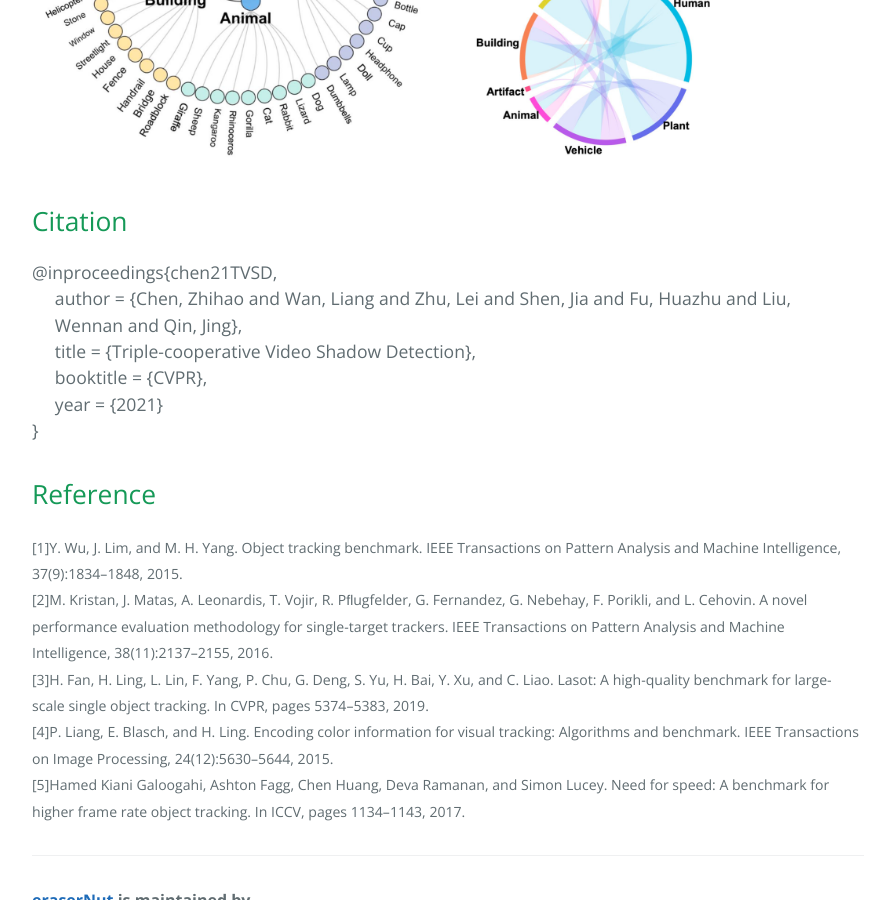
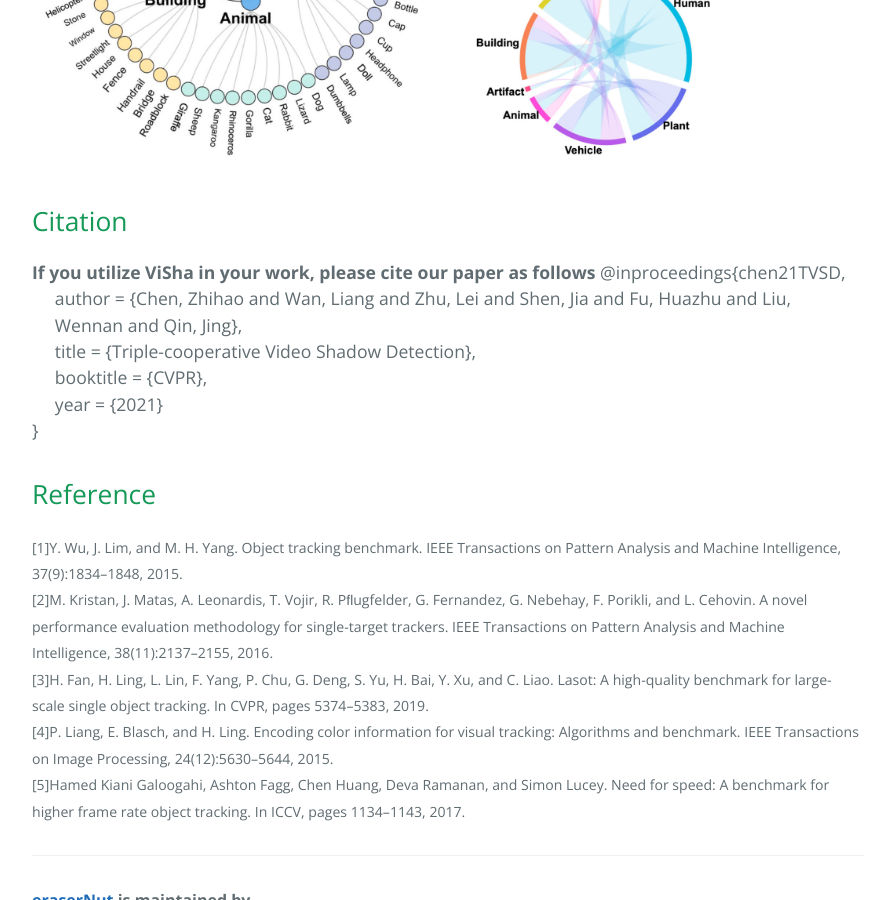
Before and after one commit to eraserNut/eraserNut.github.io, a Jekyll site: the page built from _posts/2021-04-06-ViSha.markdown, in a window 1280 px wide and 900 px high, scrolled down 2276 px. Shown: the whole window, without its empty margins (192-1087 px from the left). Built offline with Jekyll 4.4.1, drawn with Linux system fonts in a browser that asks for light colours.

Commit message:
Update 2021-04-06-ViSha.markdown

```diff
--- a/_posts/2021-04-06-ViSha.markdown
+++ b/_posts/2021-04-06-ViSha.markdown
@@ -52,6 +52,7 @@ If you download ViSha and unzip each file, you can find the dataset structure as
 <img src="https://github.com/eraserNut/eraserNut.github.io/blob/main/_posts/visha_figure.png?raw=true" width="700">
 
 ## Citation
+**If you utilize ViSha in your work, please cite our paper as follows**
 @inproceedings{chen21TVSD,
 &nbsp;&nbsp;&nbsp;&nbsp;  author = {Chen, Zhihao and Wan, Liang and Zhu, Lei and Shen, Jia and Fu, Huazhu and Liu,
 &nbsp;&nbsp;&nbsp;&nbsp;  Wennan and Qin, Jing},
```
